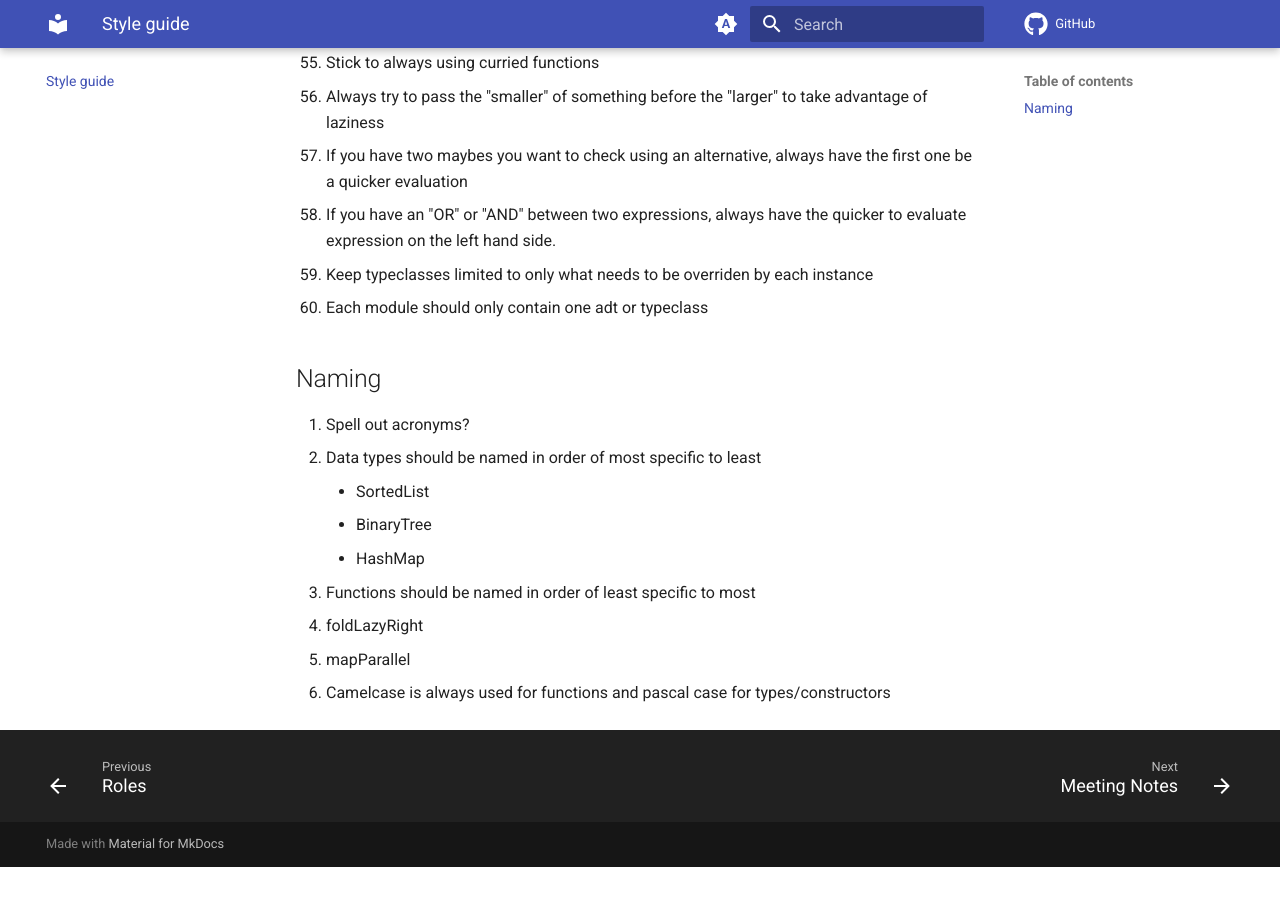
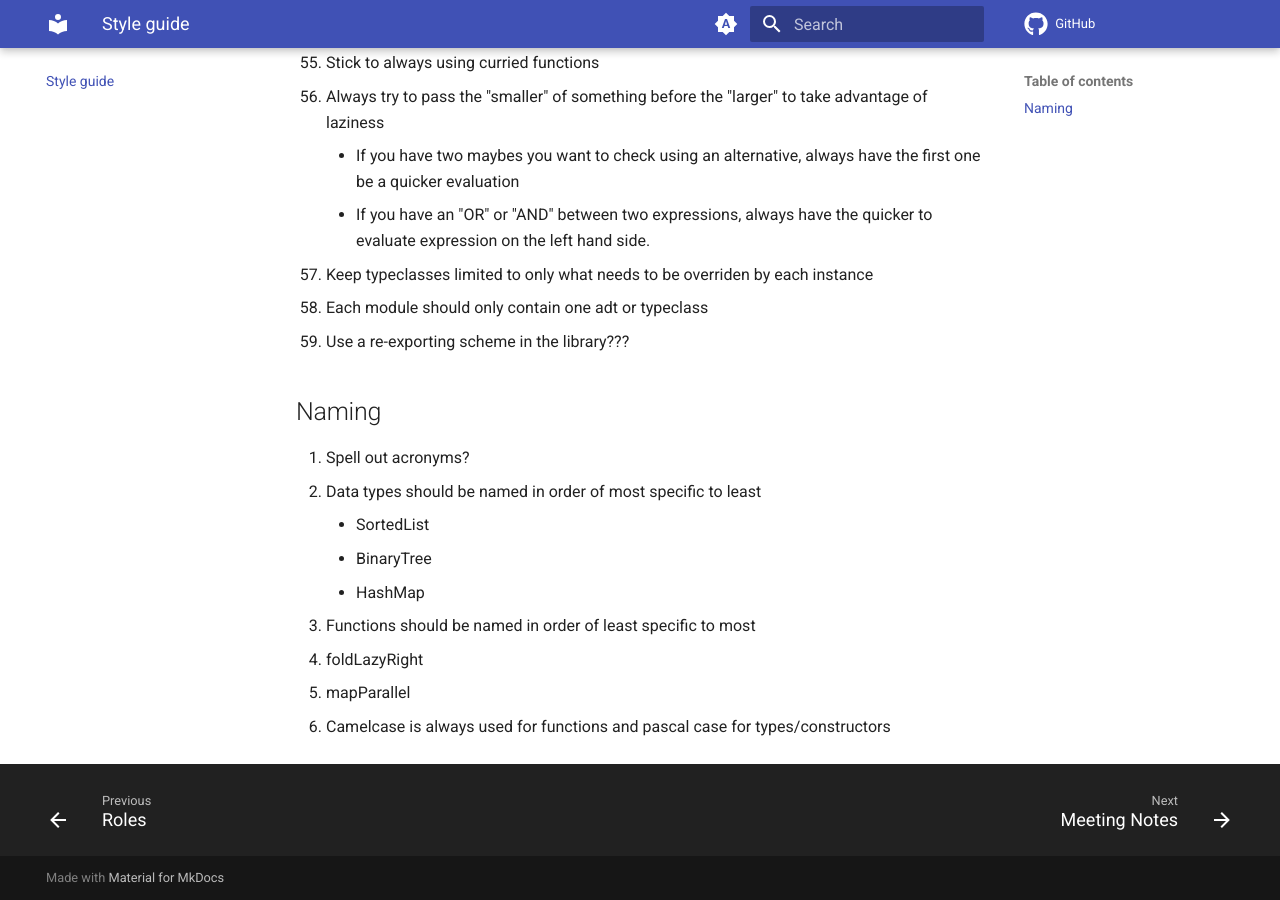
Before and after one commit to solvex-software/solvex-internal-documentation, an MkDocs documentation site: the page built from docs/style-guide.md, in a window 1280 px wide and 900 px high, scrolled down 2468 px. Built offline with MkDocs 1.6.1 and Material for MkDocs 9.7.7, drawn with Linux system fonts in a browser that asks for light colours; comment, search, counter and statistics services are not loaded; before the commit the page ends 3335 px from its top, so only the background shows below that.

Commit message:
Update style-guide.md

```diff
--- a/docs/style-guide.md
+++ b/docs/style-guide.md
@@ -57,10 +57,11 @@
 1. create monoids too even if greater abstractions exist???
 1. Stick to always using curried functions
 1. Always try to pass the "smaller" of something before the "larger" to take advantage of laziness
-  - If you have two maybes you want to check using an alternative, always have the first one be a quicker evaluation
-  - If you have an "OR" or "AND" between two expressions, always have the quicker to evaluate expression on the left hand side.
+    - If you have two maybes you want to check using an alternative, always have the first one be a quicker evaluation
+    - If you have an "OR" or "AND" between two expressions, always have the quicker to evaluate expression on the left hand side.
 1. Keep typeclasses limited to only what needs to be overriden by each instance
 2. Each module should only contain one adt or typeclass
+3. Use a re-exporting scheme in the library???
 ## Naming
 1. Spell out acronyms?
 1. Data types should be named in order of most specific to least
```
